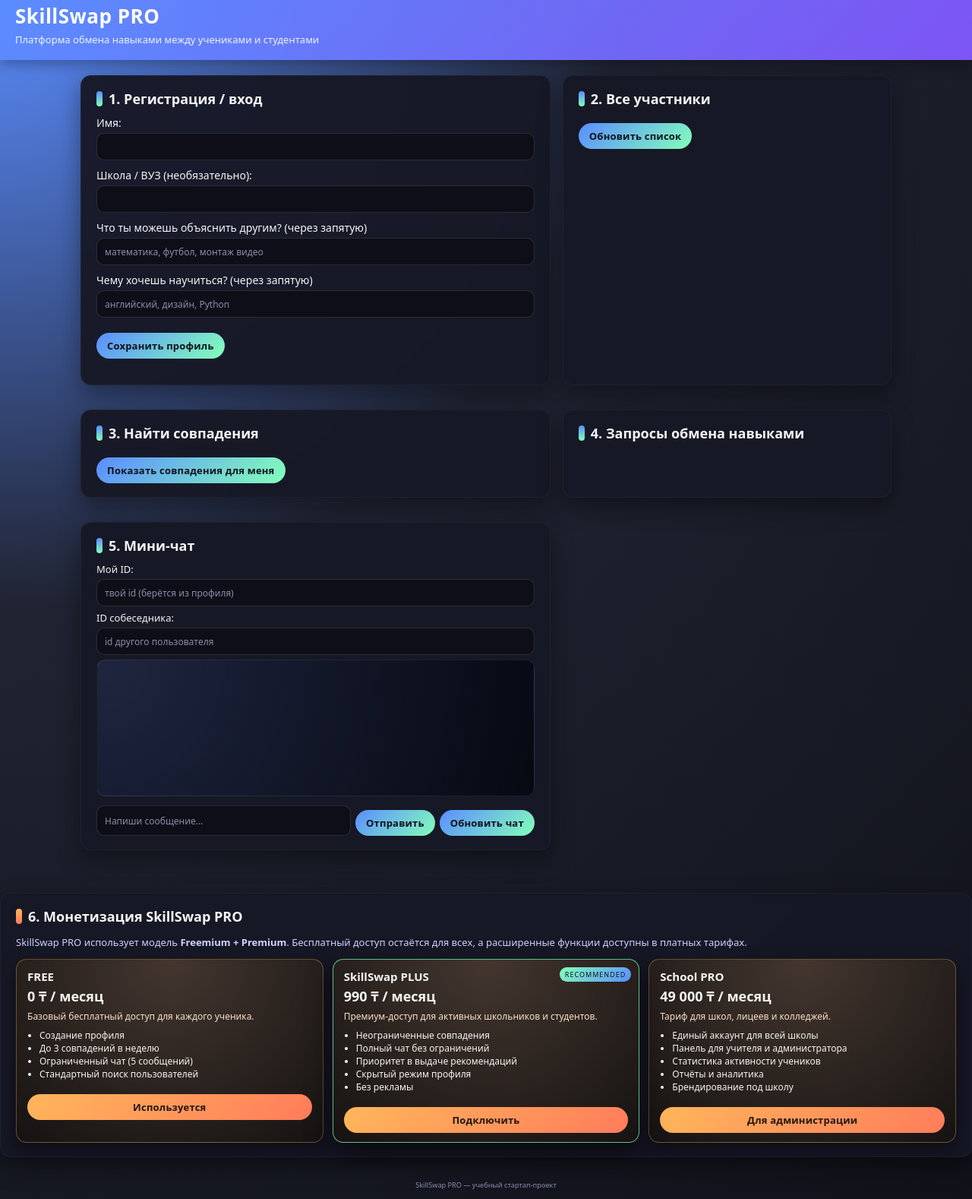
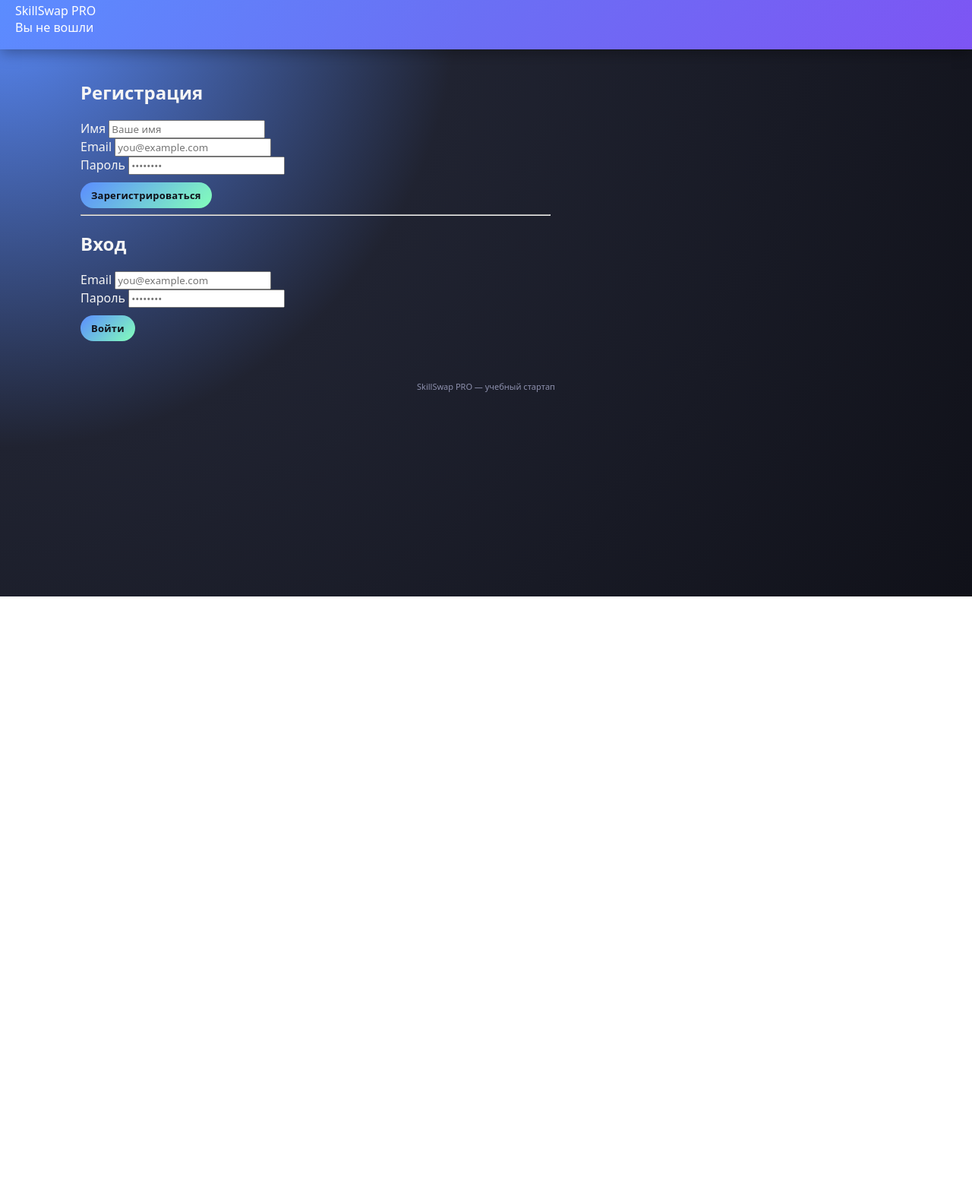
Before and after one commit to Demid2612/skilswap-pro, a website: page index.html in a window 1280 px wide. Shown: the part 15-1593 px from the top of the page at 76% size. After the commit the page ends 800 px from the top, so only its background shows below. Drawn offline with Linux system fonts and the light colour scheme.

Commit message:
Update index.html

```diff
--- a/index.html
+++ b/index.html
@@ -1,135 +1,98 @@
 <!DOCTYPE html>
 <html lang="ru">
 <head>
-  <meta charset="UTF-8">
+  <meta charset="UTF-8" />
   <title>SkillSwap PRO</title>
-  <link rel="stylesheet" href="style.css">
+  <meta name="viewport" content="width=device-width, initial-scale=1" />
+  <link rel="stylesheet" href="style.css" />
 </head>
 <body>
-  <header>
-    <h1>SkillSwap PRO</h1>
-    <p>Платформа обмена навыками между учениками и студентами</p>
+  <header class="header">
+    <div class="logo">SkillSwap PRO</div>
+    <div class="header-right">
+      <span id="profileText">Вы не вошли</span>
+    </div>
   </header>
 
-  <main>
-    <section class="block">
-      <h2>1. Регистрация / вход</h2>
-      <form id="registerForm">
-        <label>
-          Имя:
-          <input type="text" id="name" required>
-        </label>
-        <label>
-          Школа / ВУЗ (необязательно):
-          <input type="text" id="school">
-        </label>
-        <label>
-          Что ты можешь объяснить другим? (через запятую)
-          <input type="text" id="canTeach" placeholder="математика, футбол, монтаж видео" required>
-        </label>
-        <label>
-          Чему хочешь научиться? (через запятую)
-          <input type="text" id="wantLearn" placeholder="английский, дизайн, Python" required>
-        </label>
-        <button type="submit">Сохранить профиль</button>
-      </form>
-      <p id="currentUserInfo"></p>
+  <main class="container">
+    <!-- Блок регистрации / логина -->
+    <section id="authBox" class="card">
+      <h2>Регистрация</h2>
+      <div class="form-row">
+        <label for="name">Имя</label>
+        <input id="name" placeholder="Ваше имя" />
+      </div>
+      <div class="form-row">
+        <label for="regEmail">Email</label>
+        <input id="regEmail" placeholder="you@example.com" />
+      </div>
+      <div class="form-row">
+        <label for="regPassword">Пароль</label>
+        <input id="regPassword" type="password" placeholder="••••••••" />
+      </div>
+      <button class="btn primary" onclick="registerUser()">Зарегистрироваться</button>
+
+      <hr />
+
+      <h2>Вход</h2>
+      <div class="form-row">
+        <label for="logEmail">Email</label>
+        <input id="logEmail" placeholder="you@example.com" />
+      </div>
+      <div class="form-row">
+        <label for="logPassword">Пароль</label>
+        <input id="logPassword" type="password" placeholder="••••••••" />
+      </div>
+      <button class="btn secondary" onclick="loginUser()">Войти</button>
     </section>
 
-    <section class="block">
-      <h2>2. Все участники</h2>
-      <button id="reloadUsersBtn">Обновить список</button>
-      <ul id="usersList"></ul>
-    </section>
+    <!-- Основной интерфейс после входа -->
+    <section id="mainBox" style="display:none;">
+      <div class="cards-grid">
+        <!-- Пользователи -->
+        <section class="card">
+          <div class="card-header">
+            <h2>Участники</h2>
+            <button id="reloadUsersBtn" class="btn small">Обновить список</button>
+          </div>
+          <ul id="usersList" class="users-list"></ul>
+        </section>
 
-    <section class="block">
-      <h2>3. Найти совпадения</h2>
-      <button id="findMatchesBtn">Показать совпадения для меня</button>
-      <div id="matches"></div>
-    </section>
+        <!-- Чат -->
+        <section class="card">
+          <h2>Мини-чат по ID</h2>
+          <p class="hint">
+            Твой ID подставится автоматически.
+            Чтобы переписываться с кем-то, узнай его ID из списка слева.
+          </p>
 
-    <section class="block">
-      <h2>4. Запросы обмена навыками</h2>
-      <div id="requests"></div>
-    </section>
+          <div class="form-row-inline">
+            <div>
+              <label for="chatFromId">Мой ID</label>
+              <input id="chatFromId" />
+            </div>
+            <div>
+              <label for="chatToId">ID собеседника</label>
+              <input id="chatToId" placeholder="например, 1723456789" />
+            </div>
+            <div class="align-bottom">
+              <button id="reloadChatBtn" class="btn small">Обновить чат</button>
+            </div>
+          </div>
 
-    <section class="block">
-      <h2>5. Мини-чат</h2>
-      <div class="chat-settings">
-        <label>
-          Мой ID:
-          <input type="text" id="chatFromId" placeholder="твой id (берётся из профиля)">
-        </label>
-        <label>
-          ID собеседника:
-          <input type="text" id="chatToId" placeholder="id другого пользователя">
-        </label>
-      </div>
-      <div id="chatMessages" class="chat-messages"></div>
-      <div class="chat-input">
-        <input type="text" id="chatText" placeholder="Напиши сообщение...">
-        <button id="sendMsgBtn">Отправить</button>
-        <button id="reloadChatBtn">Обновить чат</button>
+          <div id="chatMessages" class="chat-messages"></div>
+
+          <div class="form-row-inline">
+            <textarea id="chatText" placeholder="Напишите сообщение..."></textarea>
+            <button id="sendMsgBtn" class="btn primary">Отправить</button>
+          </div>
+        </section>
       </div>
     </section>
   </main>
-  <!-- СЕКЦИЯ МОНЕТИЗАЦИИ / ТАРИФЫ -->
-    <section class="block pricing-section">
-      <h2>6. Монетизация SkillSwap PRO</h2>
-      <p style="font-size:13px; color:#cfd3ff;">
-        SkillSwap PRO использует модель <strong>Freemium + Premium</strong>.
-        Бесплатный доступ остаётся для всех, а расширенные функции доступны в платных тарифах.
-      </p>
 
-      <div class="pricing-grid">
-        <!-- FREE -->
-        <div class="pricing-card">
-          <div class="pricing-title">FREE</div>
-          <div class="pricing-price">0 ₸ / месяц</div>
-          <div class="pricing-desc">Базовый бесплатный доступ для каждого ученика.</div>
-          <ul class="pricing-list">
-            <li>Создание профиля</li>
-            <li>До 3 совпадений в неделю</li>
-            <li>Ограниченный чат (5 сообщений)</li>
-            <li>Стандартный поиск пользователей</li>
-          </ul>
-          <button class="pricing-btn" type="button">Используется</button>
-        </div>
-
-        <!-- PLUS -->
-        <div class="pricing-card popular">
-          <div class="pricing-title">SkillSwap PLUS</div>
-          <div class="pricing-price">990 ₸ / месяц</div>
-          <div class="pricing-desc">Премиум-доступ для активных школьников и студентов.</div>
-          <ul class="pricing-list">
-            <li>Неограниченные совпадения</li>
-            <li>Полный чат без ограничений</li>
-            <li>Приоритет в выдаче рекомендаций</li>
-            <li>Скрытый режим профиля</li>
-            <li>Без рекламы</li>
-          </ul>
-          <button class="pricing-btn" type="button">Подключить</button>
-        </div>
-
-        <!-- SCHOOL PRO -->
-        <div class="pricing-card">
-          <div class="pricing-title">School PRO</div>
-          <div class="pricing-price">49 000 ₸ / месяц</div>
-          <div class="pricing-desc">Тариф для школ, лицеев и колледжей.</div>
-          <ul class="pricing-list">
-            <li>Единый аккаунт для всей школы</li>
-            <li>Панель для учителя и администратора</li>
-            <li>Статистика активности учеников</li>
-            <li>Отчёты и аналитика</li>
-            <li>Брендирование под школу</li>
-          </ul>
-          <button class="pricing-btn" type="button">Для администрации</button>
-        </div>
-      </div>
-    </section>
-
-  <footer>
-    <small>SkillSwap PRO — учебный стартап-проект</small>
+  <footer class="footer">
+    <span>SkillSwap PRO — учебный стартап</span>
   </footer>
 
   <script src="app.js"></script>
```
